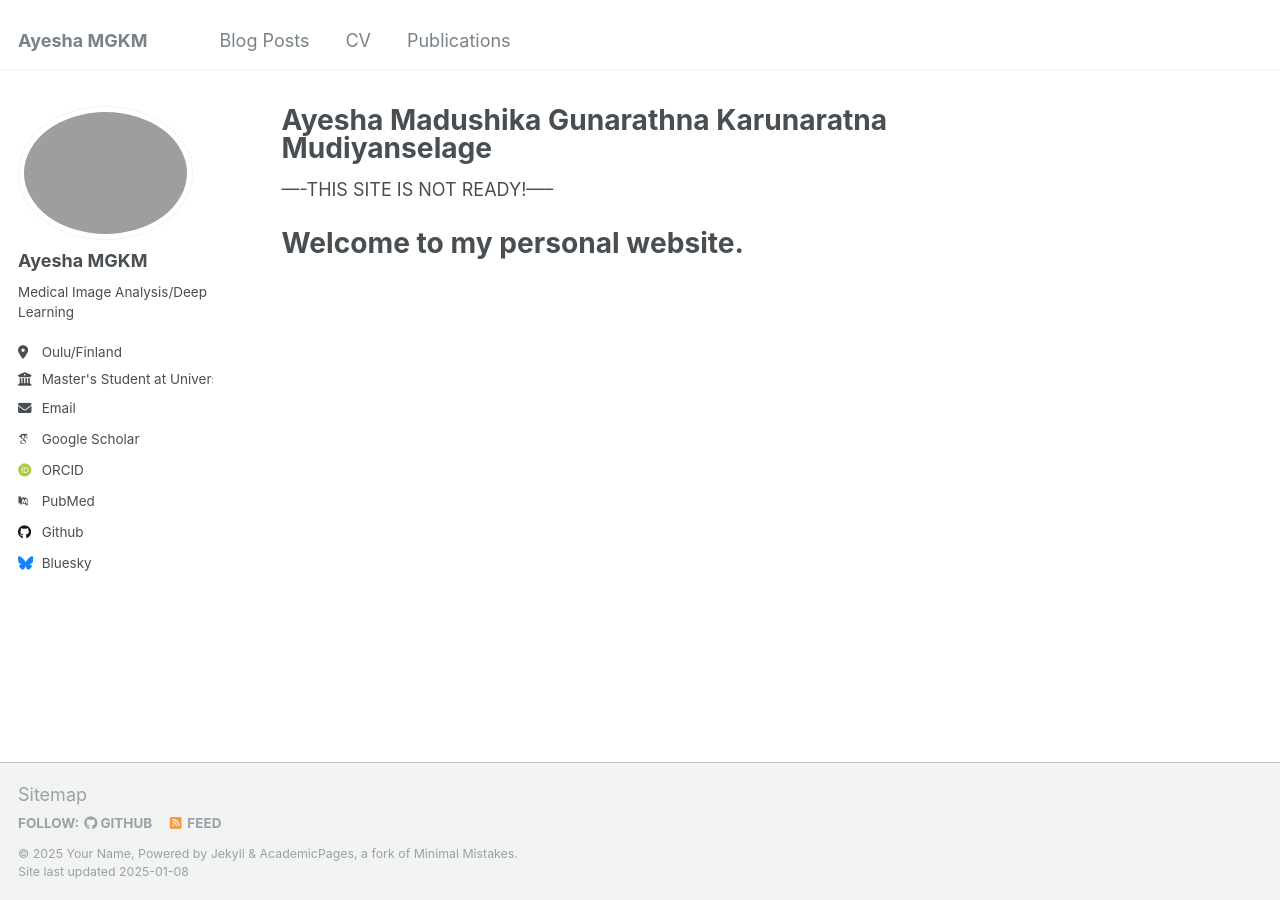
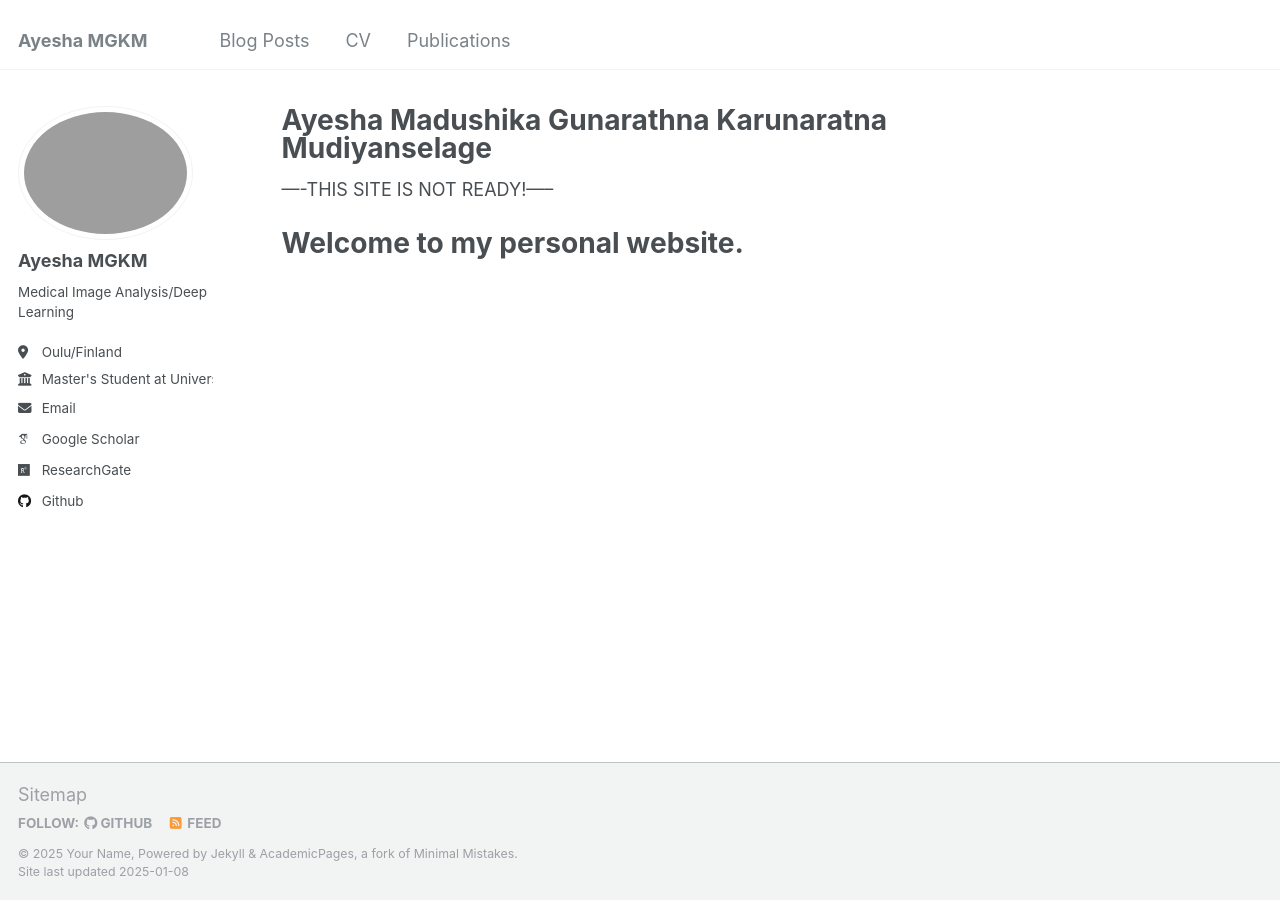
Before and after one commit to ayeshagunarathne/ayeshagunarathne.github.io, a Jekyll site: the page built from _pages/about.md, in a window 1280 px wide. Built offline with Jekyll 4.4.1, drawn with Linux system fonts in a browser that asks for light colours; some web fonts are replaced; some of the changed lines change nothing that is shown.

Commit message:
Update _config.yml

```diff
--- a/_config.yml
+++ b/_config.yml
@@ -34,22 +34,22 @@ author:
   arxiv            : # URL - Update with the correct link to your profile
   googlescholar    : "https://scholar.google.com/citations?user=PS_CX0AAAAAJ"
   impactstory      : # URL
-  orcid            : "http://orcid.org/yourorcidurl"
+  orcid            : #"http://orcid.org/yourorcidurl"
   semantic         : # URL
-  pubmed           : "https://www.ncbi.nlm.nih.gov/pubmed/?term=john+snow"
-  researchgate     : # URL
+  pubmed           : #"https://www.ncbi.nlm.nih.gov/pubmed/?term=john+snow"
+  researchgate     : "https://www.researchgate.net/profile/Ayesha-Karunaratna-Mudiyanselage"
   scopus           : # URL
 
   # Repositories and software development
   bitbucket        : # Username - Update with your username on the site
   codepen          : # Username
   dribbble         : # Username
-  github           : "academicpages"
+  github           : "https://github.com/ayeshagunarathne"
   kaggle           : # Username
   stackoverflow    : # User number or user number and name (i.e., use "1" or "1/jeff-atwood")
 
   # Social media
-  bluesky          : "bsky.app" # Replace this with you Bluesky username
+  bluesky          : #"bsky.app" # Replace this with you Bluesky username
   facebook         : # Username
   flickr           : # Username
   foursquare       : # Username
```
